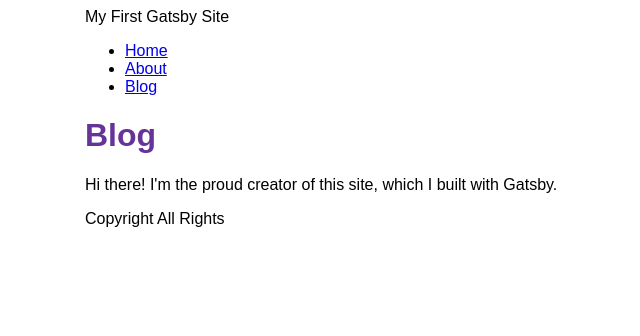
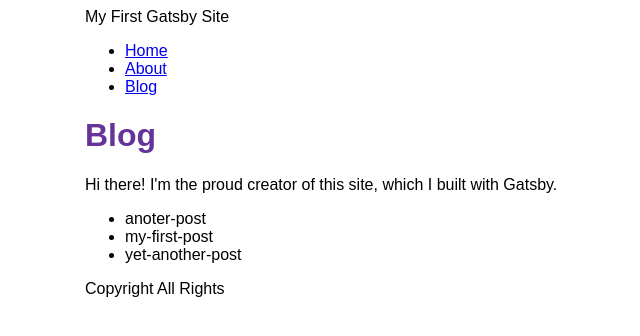
Before and after one commit to Primejin/my-blog, a Gatsby site: page /blog in a window 1280 px wide. Shown: the whole page, without its empty margins (305-945 px from the left). Built offline with nearby package versions, Linux system fonts and the light colour scheme; Gatsby itself is replaced by a stand-in of ours.

Commit message:
블로그 포스트 리스트 생성

```diff
--- a/src/pages/blog.js
+++ b/src/pages/blog.js
@@ -1,12 +1,29 @@
 import React from "react"
 import Layout from "../components/Layout";
+import { useStaticQuery, graphql } from "gatsby";
+
 
 function BlogPage() {
+    const data = useStaticQuery(graphql`
+    query {
+        allFile {
+            nodes {
+                name
+        }
+      }
+    }
+  `);
     return (
         <Layout pageTitle="Blog">
           <p>
             Hi there! I'm the proud creator of this site, which I built with Gatsby.
           </p>
+
+          <ul>
+            {data.allFile.nodes.map(node => (
+            <li key={node.name}>{node.name}</li>
+            ))}
+          </ul>
         </Layout>
     );
 }
```
